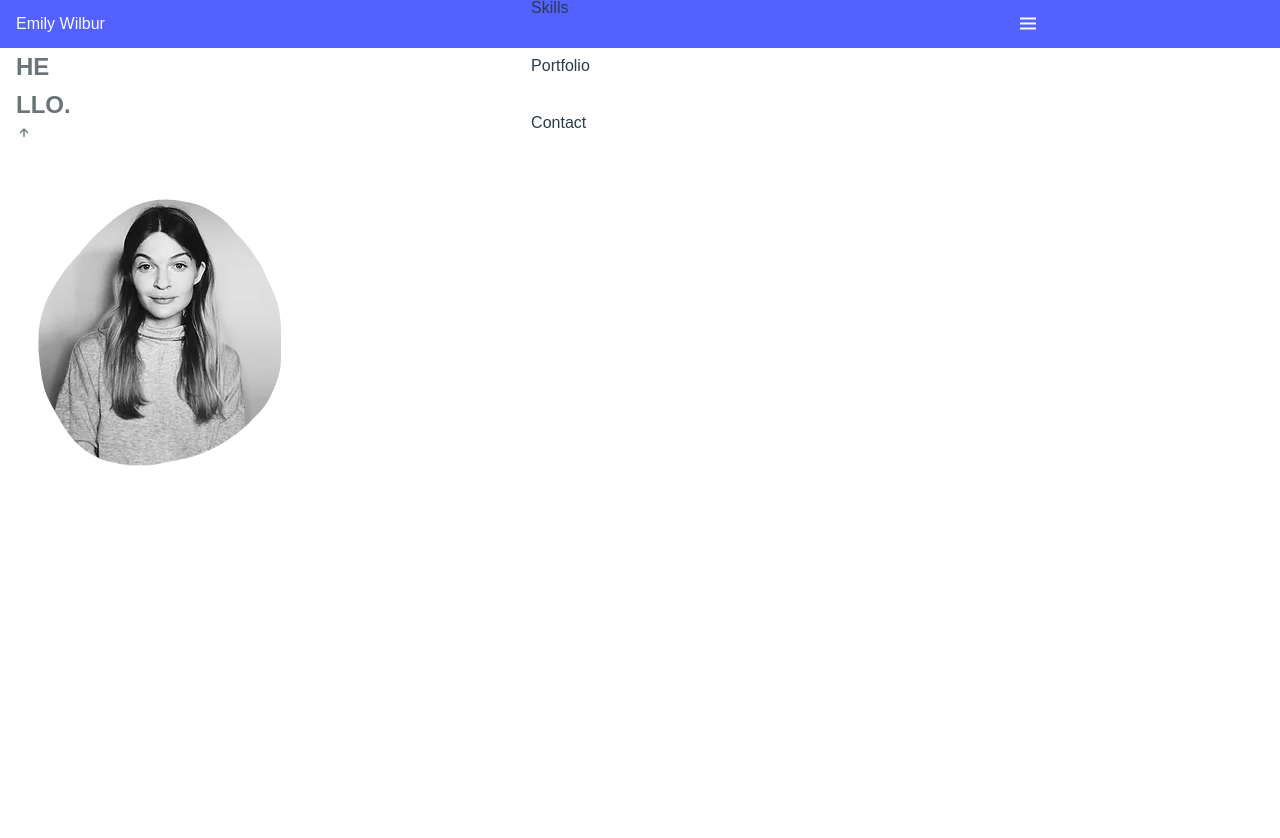
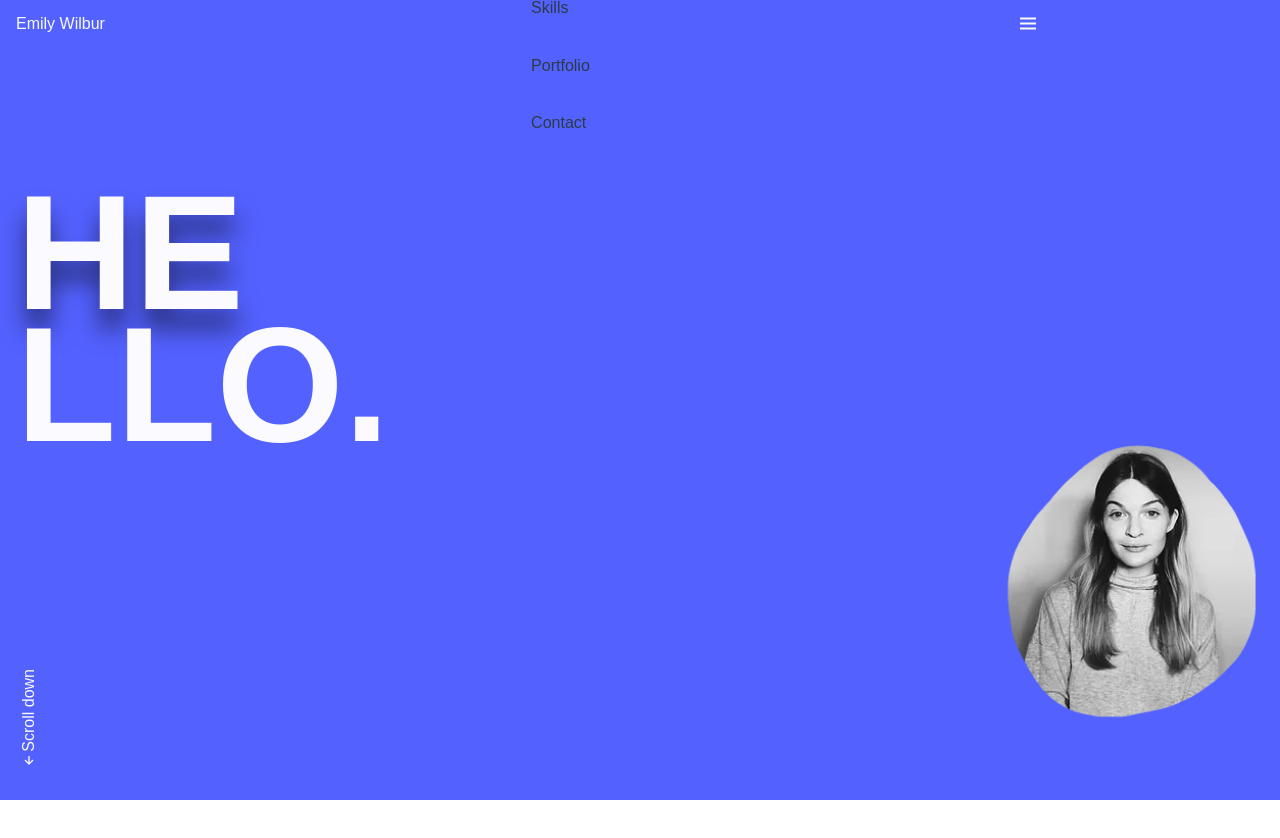
Before and after one commit to emilyjwilbur/mypf, a plain HTML site: page index.html in a window 1280 px wide. Drawn offline with nearby package versions, Linux system fonts and the light colour scheme.

Commit message:
home section styling done

```diff
--- a/index.html
+++ b/index.html
@@ -47,7 +47,7 @@
                     <h1 class="home__title"><span>HE</span><br>LLO.</h1>
 
                     <div class="home__scroll">
-                        <a href="#about" class="home__scroll-link"><i class='bx bx-up-arrow-alt'></i></a>
+                        <a href="#about" class="home__scroll-link"><i class='bx bx-up-arrow-alt'></i>Scroll down</a>
                     </div>
 
                     <img src="images/headshot.png" alt="" class="home__img">
--- a/styles.css
+++ b/styles.css
@@ -18,7 +18,7 @@
 }
 
 
-/* FUENTE Y TIPOGRAFIA */
+/* TYPOGRAPHY */
 
 :root {
     --body-font: 'Montserrat', sans-serif;
@@ -38,7 +38,7 @@
 }
 
 
-/* MARGENES */
+/* MARGINS */
 
 :root {
     --mb-1: .5rem;
@@ -201,5 +201,51 @@ img {
 
 /* HOME */
 
+.home {
+    position: relative;
+    background-color: var(--first-color);
+    overflow: hidden;
+}
+.home__container {
+    height: calc(100vh - var(--header-height));
+    row-gap: 5rem;
+}
+.home__title {
+    align-self: flex-end;
+    font-size: var(--big-font-size);
+    color: var(--white-color);
+    line-height: .8;
+}
+.home__title span {
+    text-shadow: 0 20px 25px rgba(0, 0, 0, .5);
+}
+.home__scroll{
+    align-self: flex-end;
+    padding-bottom: var(--mb-4);
+}
+.home__scroll-link {
+    writing-mode: vertical-lr;
+    transform: rotate(-180deg);
+    color: var(--white-color)
+}
+.home__img {
+    position: absolute;
+    right: 0;
+    bottom: 0;
+    width: 295px;
+}
+
 
 /* ABOUT */
+
+/* SKILLS */
+
+
+/* PORTFOLIO */
+
+/* CONTACT */
+
+/* FOOTER */
+
+
+/* MEDIA QUERIES */
```
